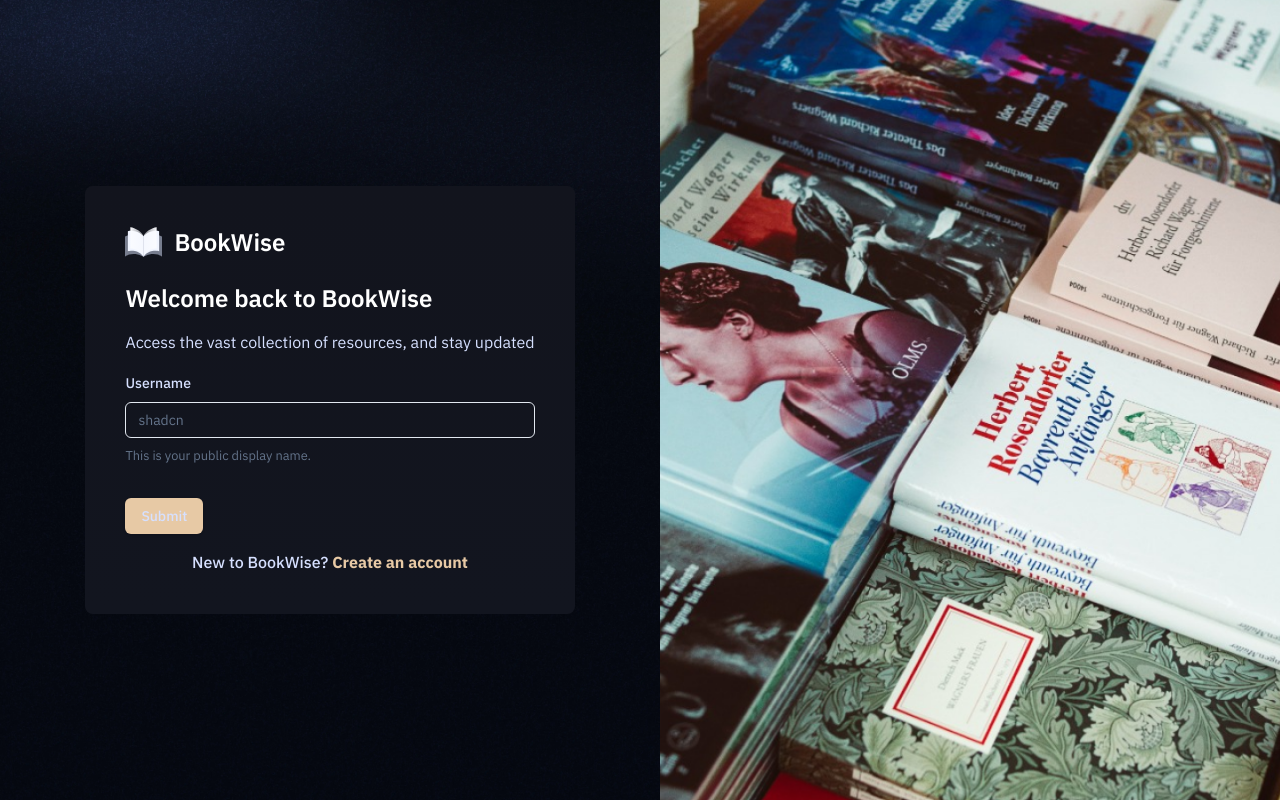
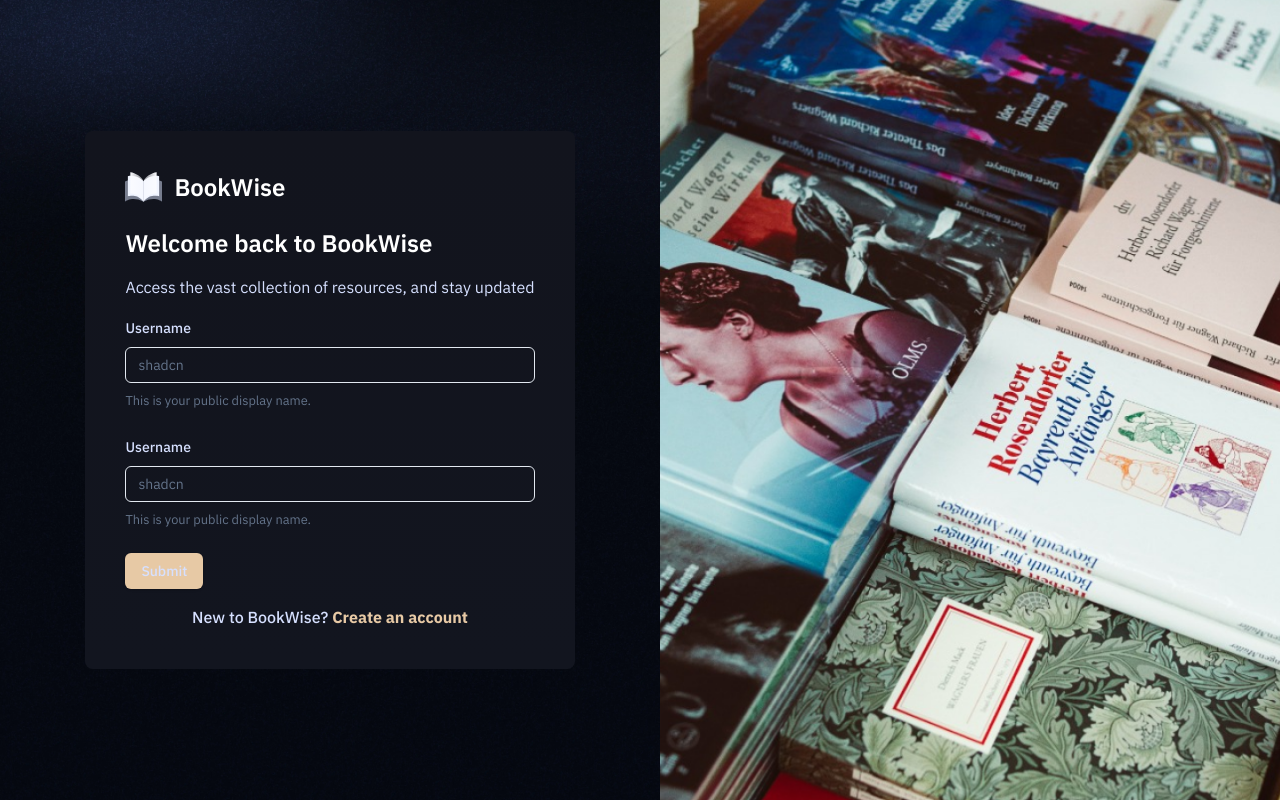
Before and after one commit to mileswildmore18/university-library-management, a Next.js app: page /sign-in in a window 1280 px wide. Built offline with nearby package versions, Linux system fonts and the light colour scheme.

Commit message:
Added the mapping of form to show the username the user adds to submit.

```diff
--- a/components/AuthForm.tsx
+++ b/components/AuthForm.tsx
@@ -54,7 +54,11 @@ const AuthForm = <T extends FieldValues>({
                 : 'Please complete all fields and upload a valid university ID to gain access to the library'}</p>
             {/* Add the form */}
             <Form {...form}>
-                <form onSubmit={form.handleSubmit(onSubmit)} className="space-y-8">
+                <form
+                    onSubmit={form.handleSubmit(handleSubmit)}
+                    className="space-y-6 w-full">
+
+                    {Object.keys(defaultValues).map((field) => (
                         <FormField
                             control={form.control}
                             name="username"
@@ -71,6 +75,8 @@ const AuthForm = <T extends FieldValues>({
                                 </FormItem>
                             )}
                         />
+                    ))}
+
                     <Button type="submit">Submit</Button>
                 </form>
             </Form>
```
Lines whose indentation alone changed are shown as unchanged.
